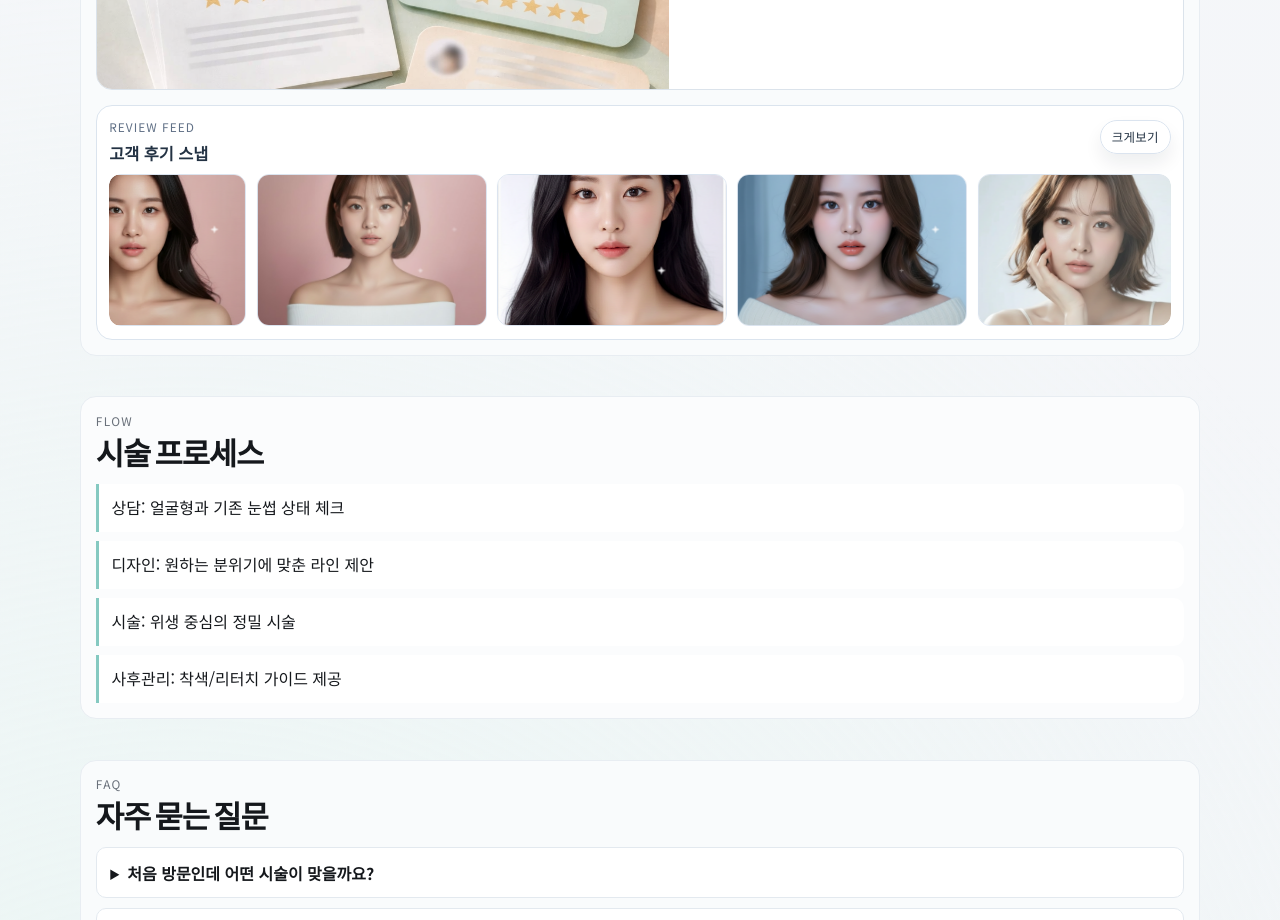
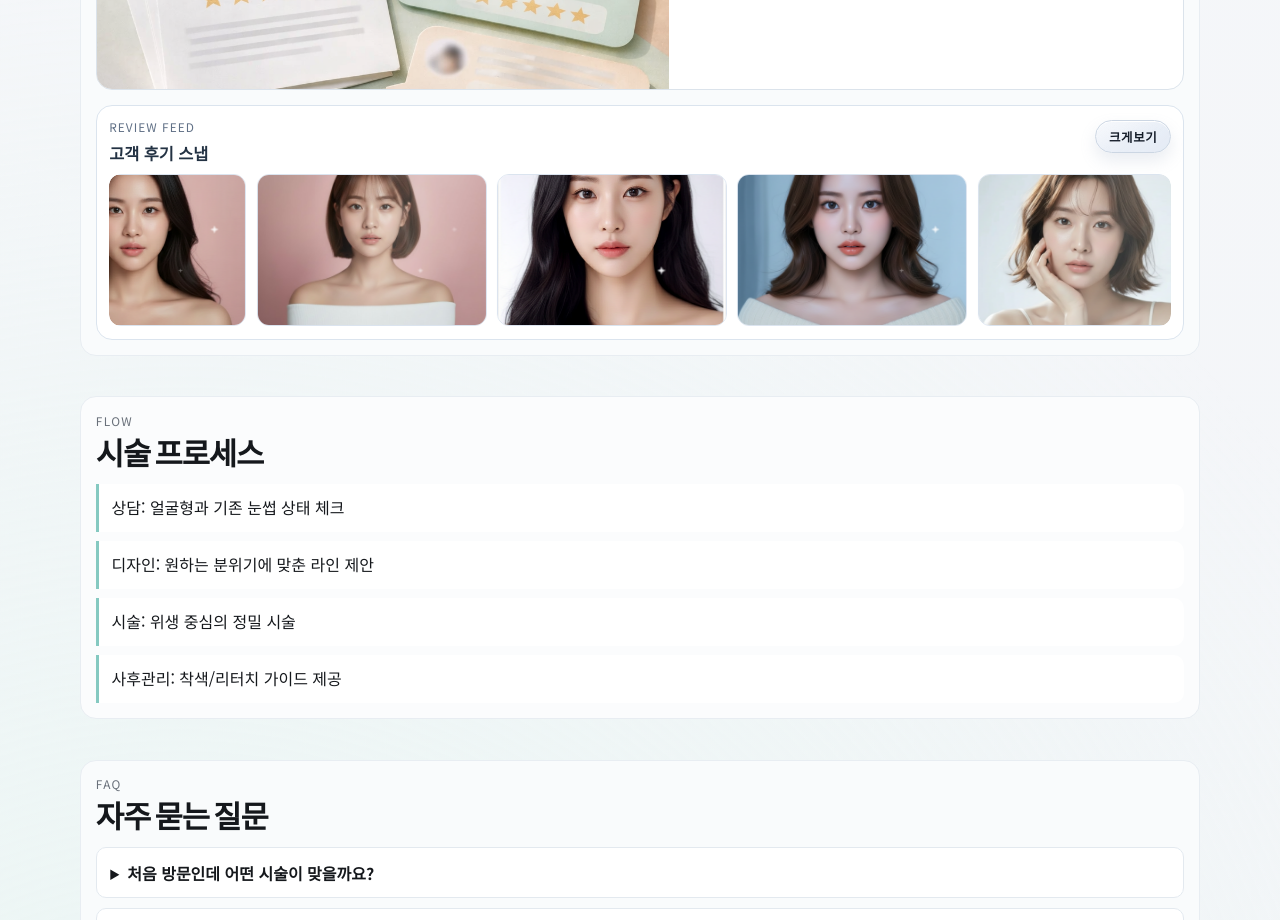
Before and after one commit to obg1987-tech/stylelash, a Next.js app: page / in a window 1280 px wide. Shown: the part 2700-3620 px from the top of the page. Built offline with nearby package versions, Linux system fonts and the light colour scheme; no server answers.

Commit message:
Match snap enlarge button to board pill style

```diff
--- a/app/globals.css
+++ b/app/globals.css
@@ -1035,25 +1035,75 @@ a {
 .review-carousel-zoom {
   flex: 0 0 auto;
   margin-top: 0.1rem;
-  padding: 0.45rem 0.7rem;
+  align-self: flex-start;
+}
+
+/* Reusable "Board" pill button style (matches top-nav Board link). */
+.board-pill {
+  display: inline-flex;
+  align-items: center;
+  justify-content: center;
+  padding: 0.42rem 0.78rem;
+  border: 1px solid #ccd6e3;
   border-radius: 999px;
-  border: 1px solid #dbe4ef;
-  background: #ffffffd6;
-  color: #233243;
+  background:
+    linear-gradient(160deg, #ffffff9c 0%, #ffffff33 56%),
+    linear-gradient(135deg, #e8eef8d6 0%, #dde5f2ca 50%, #d4dfefc2 100%);
+  color: #141c28;
+  font-weight: 700;
   font-size: 0.78rem;
+  letter-spacing: 0.05em;
   text-decoration: none;
-  letter-spacing: 0.02em;
-  box-shadow: 0 10px 18px #0b1c2f12;
-  transition: transform 180ms ease, background 180ms ease, box-shadow 180ms ease;
-}
-
-.review-carousel-zoom:hover {
-  background: #ffffff;
-  transform: translateY(-1px);
-  box-shadow: 0 14px 24px #0b1c2f18;
-}
-
-.review-carousel-zoom:focus-visible {
+  -webkit-tap-highlight-color: transparent;
+  backdrop-filter: blur(7px);
+  box-shadow:
+    inset 0 1px 0 #fffffffa,
+    0 8px 16px #8fa1bc30;
+  position: relative;
+  overflow: hidden;
+  isolation: isolate;
+  transition:
+    transform 220ms ease,
+    box-shadow 240ms ease,
+    border-color 220ms ease,
+    filter 220ms ease,
+    background 220ms ease;
+}
+
+.board-pill::after {
+  content: "";
+  position: absolute;
+  inset: -32% auto -32% -130%;
+  width: 42%;
+  transform: rotate(18deg);
+  background: linear-gradient(90deg, #ffffff00, #ffffff66, #ffffff00);
+  transition: transform 680ms ease;
+  pointer-events: none;
+  z-index: 0;
+}
+
+.board-pill > * {
+  position: relative;
+  z-index: 1;
+}
+
+.board-pill:hover {
+  color: #101824;
+  transform: translateY(-1px) scale(1.01);
+  filter: saturate(0.92) brightness(1.02);
+  box-shadow:
+    inset 0 1px 0 #ffffff,
+    0 10px 18px #8fa1bc38;
+  background:
+    linear-gradient(160deg, #ffffffa3 0%, #ffffff38 58%),
+    linear-gradient(135deg, #eef3facf 0%, #e3eaf5c4 54%, #dce5f2bc 100%);
+}
+
+.board-pill:hover::after {
+  transform: translateX(530%) rotate(18deg);
+}
+
+.board-pill:focus-visible {
   outline: 3px solid #90b4ff;
   outline-offset: 3px;
 }
--- a/app/page.js
+++ b/app/page.js
@@ -325,7 +325,7 @@ export default function Home() {
                 <p>Review Feed</p>
                 <h3>고객 후기 스냅</h3>
               </div>
-              <a className="review-carousel-zoom" href="/snap">
+              <a className="review-carousel-zoom board-pill" href="/snap">
                 크게보기
               </a>
             </div>
```
